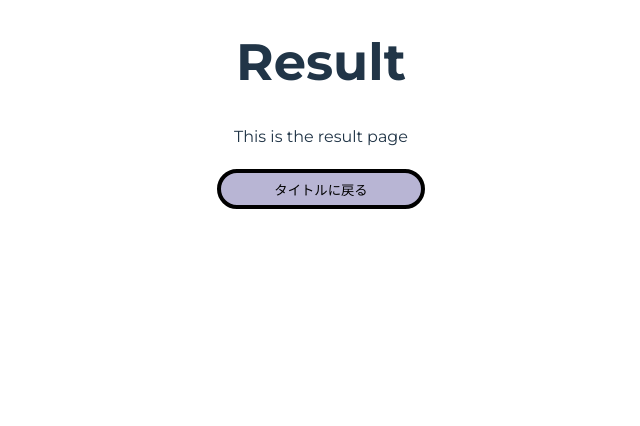
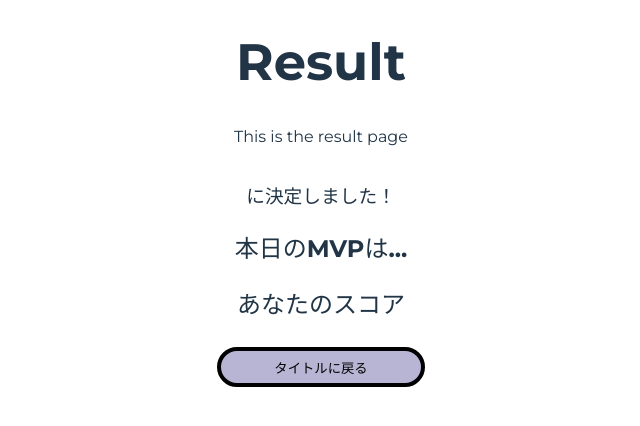
Before and after one commit to itsp-pbl-2023/mind-graph, a React (Vite) app in the folder client/: page /result in a window 1280 px wide. Shown: the top 426 px of the page, without its empty margins (319-959 px from the left). Built offline with nearby package versions, Linux system fonts and the light colour scheme; a web font is replaced by a local one; what @bufbuild/connect-query, @bufbuild/connect-web, @bufbuild/protobuf would draw is missing.

Commit message:
add showMVP, showWord, showYourScore

```diff
--- /dev/null
+++ b/client/src/components/showMVP.tsx
@@ -0,0 +1,10 @@
+const ShowMVP = ({ userID }: { userID: string | undefined }) => {
+  return(
+    <div>
+      <h2>本日のMVPは...</h2>
+      <h2>{userID}</h2>
+    </div>
+  );
+};
+
+export default ShowMVP;
--- /dev/null
+++ b/client/src/components/showWord.tsx
@@ -0,0 +1,10 @@
+const ShowWord = ({ word }: { word: string | undefined }) => {
+  return(
+    <div>
+      <h1>{word}</h1>
+      <h3>に決定しました！</h3>
+    </div>
+  );
+};
+
+export default ShowWord;
--- /dev/null
+++ b/client/src/components/showYourScore.tsx
@@ -0,0 +1,10 @@
+const ShowYourScore = ({ score }: { score: number | undefined }) => {
+  return(
+    <div>
+      <h2>あなたのスコア</h2>
+      <h2>{score}</h2>
+    </div>
+  );
+};
+
+export default ShowYourScore;
--- a/client/src/pages/result.tsx
+++ b/client/src/pages/result.tsx
@@ -2,6 +2,9 @@ import Button from '../components/button'
 import { useNavigate } from 'react-router-dom'
 import { ThemeDisplay } from '../components/common/ThemeDisplay'
 import { getResult } from '../lib/state/result.ts'
+import ShowYourScore from '../components/showYourScore.tsx'
+import ShowMVP from '../components/showMVP.tsx'
+import ShowWord from '../components/showWord.tsx'
 
 const Result = () => {
   const navigate = useNavigate()
@@ -14,7 +17,12 @@ const Result = () => {
       <h1>Result</h1>
       <ThemeDisplay />
       <p>This is the result page</p>
-      <div>{JSON.stringify(getResult())}</div>
+
+      <div>{JSON.stringify(getResult()?.chosenNodeID)}</div>
+      <ShowWord word={getResult()?.chosenNodeID} />
+      <ShowMVP userID={getResult()?.mvpUserID} />
+      <ShowYourScore score={getResult()?.myScore} />
+
       <Button text='タイトルに戻る' onClick={returnToTitle} />
     </div>
   )
```
